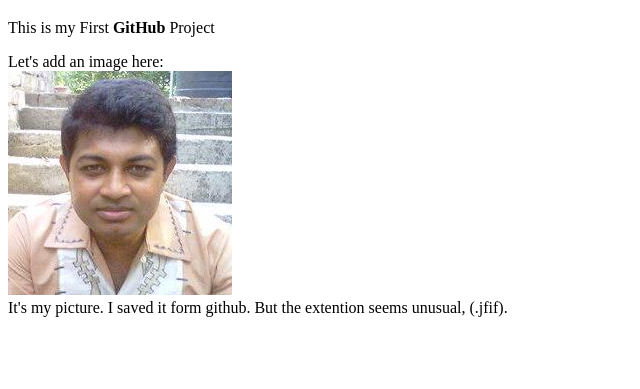
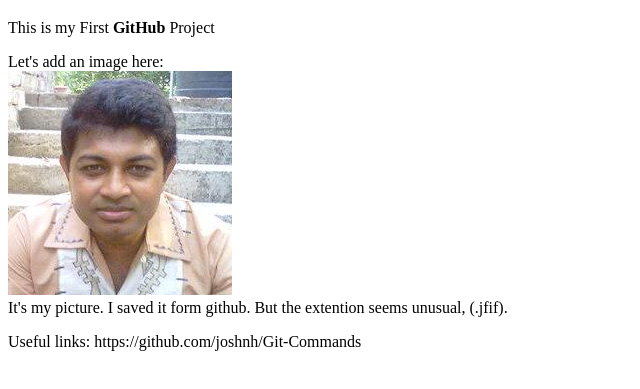
Before and after one commit to mobarak-ali/my-first-website, a plain HTML site: page index.html in a window 1280 px wide. Shown: the part 61-450 px from the top of the page, without its empty margins (0-640 px from the left). Drawn offline with Linux system fonts and the light colour scheme.

Commit message:
An importatnt link added

```diff
--- a/index.html
+++ b/index.html
@@ -11,6 +11,6 @@
     <p>Let's add an image here: <br>
     <img src="76830259.jfif" alt=""> <br>
  It's my picture. I saved it form github. But the extention seems unusual, (.jfif). </p>
-
+<p>Useful links: https://github.com/joshnh/Git-Commands</p>
 </body>
 </html>
```
